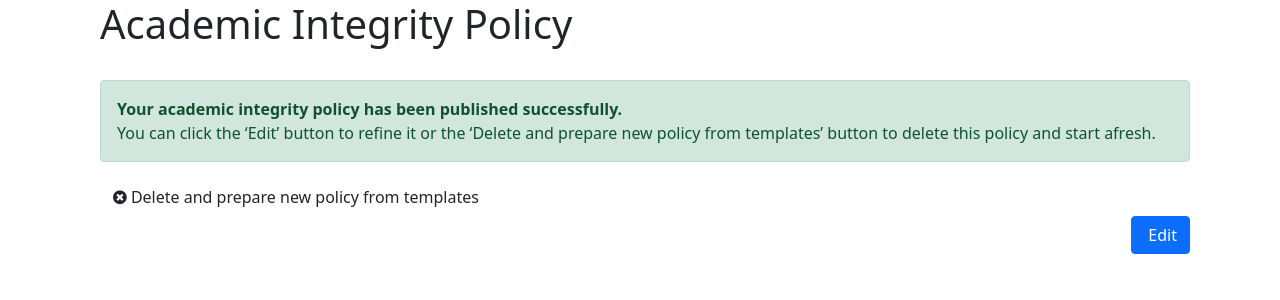
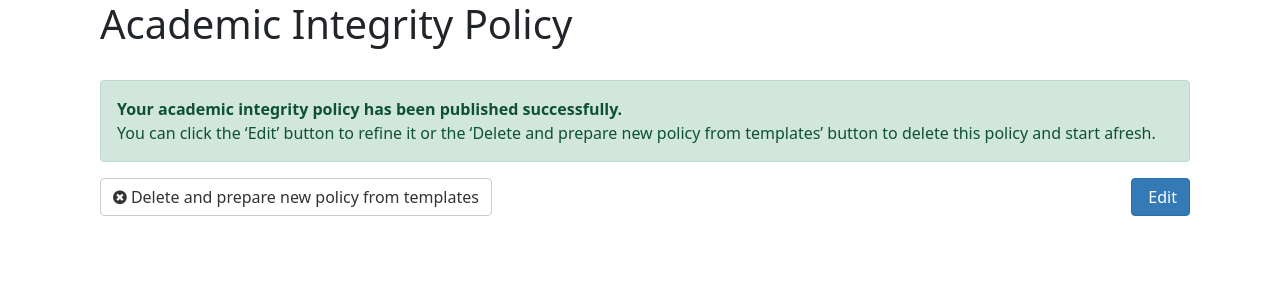
Before and after one commit to Harvard-ATG/academic_integrity_tool_v2, a Django app: template templates/instructor_active_policy.html in a window 1280 px wide. Shown: the top 300 px of the page. Run offline with Django 3.2, Linux system fonts and the light colour scheme; the template is opened without the code that fills it, so the values that code supplies are empty; some libraries are stand-ins or nearby versions.

Commit message:
add custom css to momodal and remove jquery from modal

```diff
--- a/templates/instructor_active_policy.html
+++ b/templates/instructor_active_policy.html
@@ -36,19 +36,20 @@
             </div>
 
             <div class="row">
-                <div class="col-xs-8">
+                <div class="col-8">
                     <div>
-                        <a class="btn btn-default" role="button" data-toggle="modal" data-target="#myModal">
+                        <a class="btn btn-primary" role="button" data-bs-toggle="modal" data-bs-target="#myModal"style="background-color: white; color: #333; border-color: #ccc;">
                             <i class="fa fa-times-circle fa-flip-horizontal"></i>
                                 Delete and prepare new policy from templates
                         </a>
 
                         <div class="modal fade" id="myModal" tabindex="-1" role="dialog" aria-labelledby="myModalLabel">
-                          <div class="modal-dialog" role="document">
+                          <div class="modal-dialog" role="document" style="max-width: 45em;">
                             <div class="modal-content">
                               <div class="modal-header">
-                                <button type="button" class="close" data-dismiss="modal" aria-label="Close"><span aria-hidden="true">&times;</span></button>
                                 <h2 class="modal-title" id="myModalLabel">Warning</h2>
+                                <button type="button" class="btn-close" data-bs-dismiss="modal" aria-label="Close" style=" margin: 0 0 .5em 0;
+                                font-size: .6em;"></button>
                               </div>
                               <div class="modal-body">
                                   <strong>Are you sure you want to delete your current published policy and customize a new one from the available templates?</strong>
@@ -57,33 +58,25 @@
                                   If you simply want to edit the current policy,
                                   click ‘Cancel’ and then access the text editor via the ‘Edit’ button.
                               </div>
-                              <div class="modal-footer">
-                                  <button type="button" class="btn btn-default pull-left" data-dismiss="modal">Cancel</button>
-                                  <a type="button" class="btn btn-primary pull-right" href="{% url 'instructor_inactivate_policies' %}">Yes, <strong>DELETE</strong> and start afresh</a>
+                              <div class="modal-footer" style="display: block;">
+                                  <button type="button" class="btn pull-left" data-bs-dismiss="modal" id="custom-btn-default">Cancel</button>
+                                  <a type="button" class="btn btn-primary pull-right" href="{% url 'instructor_inactivate_policies' %}" id="custom-btn">Yes, <strong>DELETE</strong> and start afresh</a>
                               </div>
                             </div>
                           </div>
                         </div>
                     </div>
                 </div>
-
-                <div class="col-xs-4">
-                    <a class="btn btn-primary pull-right" href="{% url 'edit_active_policy' active_policy.pk %}" role="button">
+                <div class="col-4">
+                    <a class="btn btn-primary pull-right" href="{% url 'edit_active_policy' active_policy.pk %}" role="button"id="custom-btn">
                         <i class="fa fa-pencil-alt fa-flip-horizontal"></i>
                         Edit
                     </a>
                 </div>
+
 
             </div>
         </div>
     </div>
 
 {% endblock content %}
-
-{% block extra_script %}
-    <script type="text/javascript">
-        $('#myModal').on('shown.bs.modal', function () {
-          $('#myInput').focus()
-        })
-    </script>
-{% endblock extra_script %}
```
Also changed, not shown: policy_wizard/static/css/custom_content.css (+7 -5 lines).
